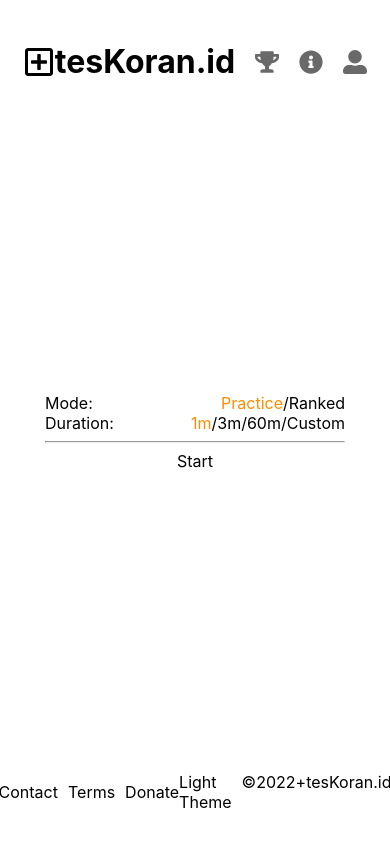
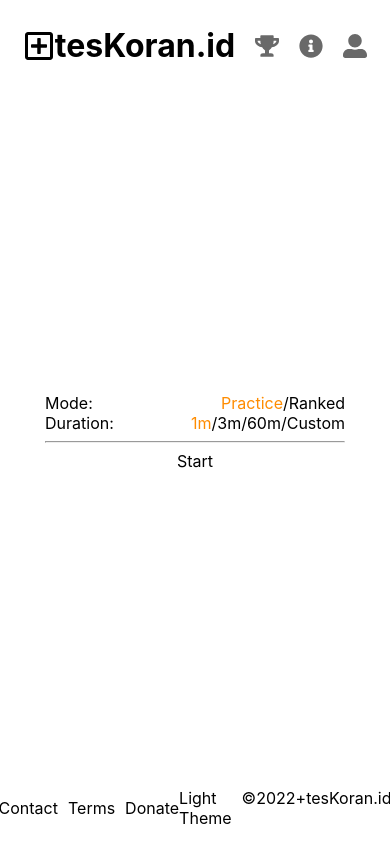
Before and after one commit to tirtaabimanyu/tesKoran.id, a Next.js app: page / in a window 390 px wide. Built offline with nearby package versions, Linux system fonts and the light colour scheme.

Commit message:
layout media queries

```diff
--- a/components/layout.module.css
+++ b/components/layout.module.css
@@ -118,4 +118,12 @@
     width: 100%;
     flex-direction: column;
   }
+
+  .container {
+    padding: 0;
+  }
+
+  .main {
+    padding: 1rem 0;
+  }
 }
```
